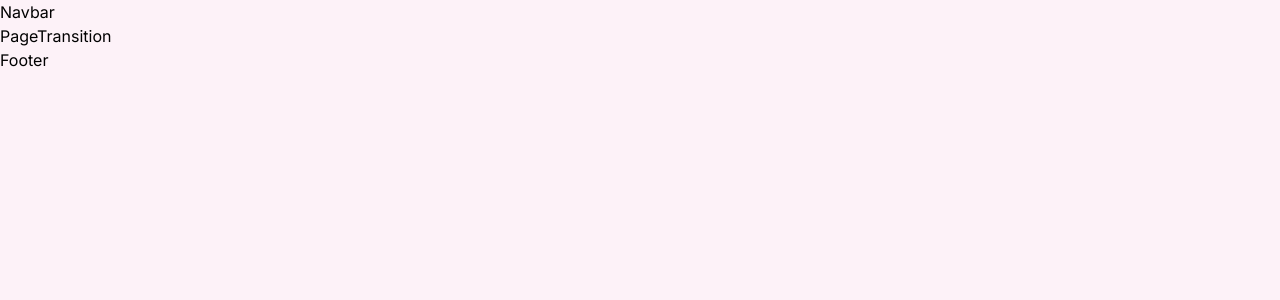
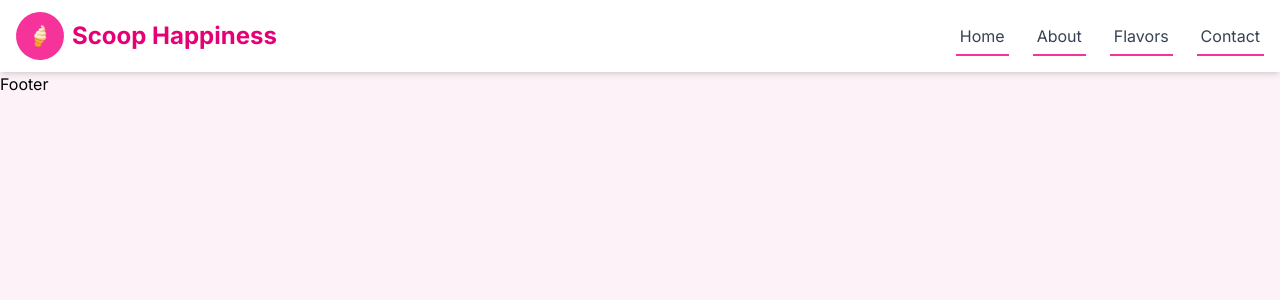
Before and after one commit to MuhammadSubhan0712/NextJs-Projects, a Next.js app in the folder icecream-bar/: page / in a window 1280 px wide. Shown: the top 300 px of the page. Built offline with nearby package versions, Linux system fonts and the light colour scheme.

Commit message:
Working..

```diff
--- a/icecream-bar/src/components/Navbar.tsx
+++ b/icecream-bar/src/components/Navbar.tsx
@@ -1,8 +1,60 @@
-import React from 'react'
+'use client';
 
+import React, { useState } from 'react'
+import { motion } from 'framer-motion';
+import Link from 'next/link';
 const Navbar = () => {
+
+  const navItems = [
+    {name: "Home", path: "/"},
+    {name: "About", path: "/about"},
+    {name: "Flavors", path: "/services"},
+    {name: "Contact", path: "/contact"},,
+  ];
+  const [isOpen, setIsOpen] = useState(false);
+
   return (
-    <div>Navbar</div>
+    <>
+     <motion.nav
+     initial={{ opacity: 0, y: -20 }}
+     animate={{ opacity: 1, y: 0 }}
+     transition={{ duration: 0.5 }}
+     className='sticky top-0 z-50 bg-white shadow-md'>
+
+      <div className="container mx-auto px-4 py-3 flex justify-between items-center">
+        <Link href="/" className='flex items-center'>
+        <motion.div
+        whileInView={{ rotate: 15 }}
+        className='w-12 h-12 bg-pink-500 rounded-full flex items-center justify-center text-white font-bold text-xl'>
+                     🍦
+        </motion.div>
+        <span className="ml-2 text-2xl font-bold text-pink-600">Scoop Happiness</span>
+        </Link>
+
+        {/* Desktop Navigation */}
+        <div className="hidden md:flex space-x-6">
+          {navItems.map((item)=> (
+            <Link
+            key={item.path}
+            href={item.path}
+            className='relative text-gray-700 hover:text-pink-600 transition-colors'>
+              <motion.span
+              whileHover={{ scale: 1.1 }}
+              className='block py-2 px-1'>
+                    {item.name}
+              </motion.span>
+
+              <motion.div
+              layoutId='nav-underline'
+              className='absolute bottom-0 left-0 w-full h-0.5 bg-pink-500'
+              initial={false}
+              transition={{ type: 'spring', bounce: 0.2, duration: 0.6 }}/>
+            </Link>
+          ))}
+        </div>
+      </div>
+     </motion.nav>
+    </>
   )
 }
 
--- a/icecream-bar/src/components/PageTransition.tsx
+++ b/icecream-bar/src/components/PageTransition.tsx
@@ -1,8 +1,12 @@
 import React from 'react'
+import { motion, AnimatePresence } from 'framer-motion';
+import { useRouter } from 'next/router';
 
 const PageTransition = () => {
   return (
-    <div>PageTransition</div>
+    <>
+
+    </>
   )
 }
 
```
